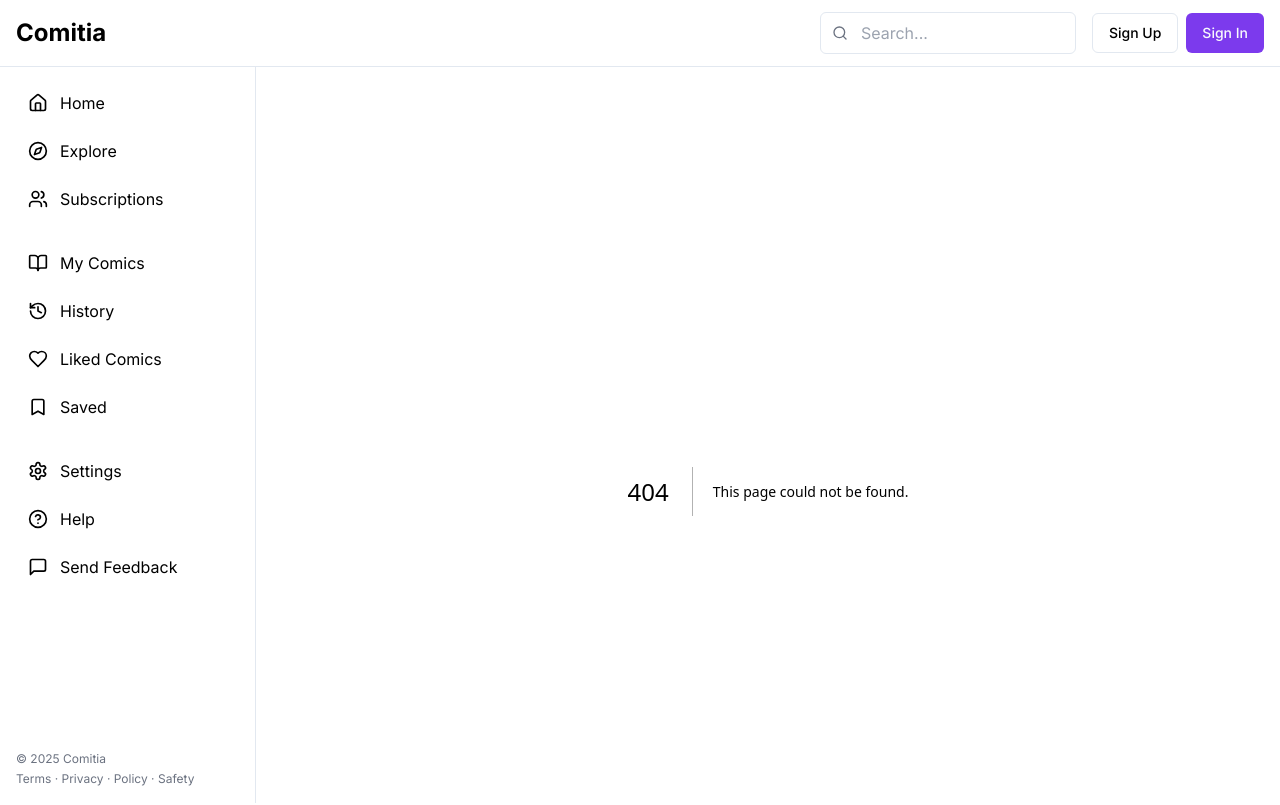
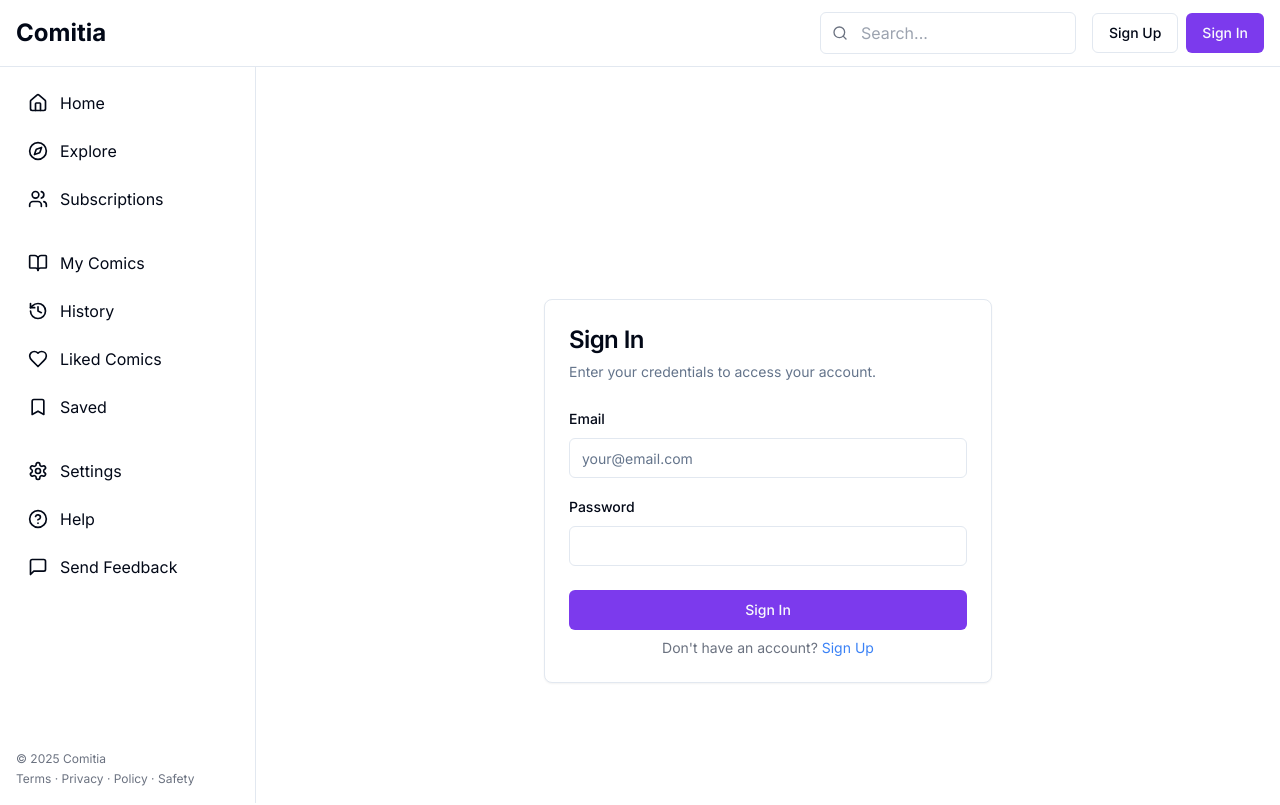
Before and after one commit to Comitia-app/comic_generation, a Next.js app: page /signin in a window 1280 px wide. Before the commit this address had no page. Shown: the top 805 px of the page. Built offline with nearby package versions, Linux system fonts and the light colour scheme.

Commit message:
login page

```diff
--- a/app/page.tsx
+++ b/app/page.tsx
@@ -3,6 +3,7 @@ import Image from "next/image"
 import { Button } from "@/components/ui/button"
 import { Card, CardContent } from "@/components/ui/card"
 import { Heart } from "lucide-react"
+import { cookies } from 'next/headers'
 
 // Mock data for the landing page
 const characters = [
@@ -74,21 +75,44 @@ const comics = [
   },
 ]
 
-export default function Home() {
+export default async function Home() {
+  // Get the access token from cookies
+  const cookieStore = cookies();
+  const accessToken = cookieStore.get('accessToken')?.value;
+
+  // Fetch user data if access token exists
+  let userData = null;
+  if (accessToken) {
+    try {
+      const res = await fetch('https://comitia-api.onrender.com/api/user/me', {
+        headers: {
+          Authorization: `Bearer ${accessToken}`,
+        },
+        // Ensure fresh data on each request
+        cache: 'no-store',
+      });
+
+      if (res.ok) {
+        userData = await res.json();
+      }
+    } catch (error) {
+      console.error('Error fetching user data:', error);
+    }
+  }
+
   return (
     <div className="space-y-16">
       {/* Section 1: Introduction */}
       <section className="introduction relative overflow-hidden rounded-xl bg-gradient-to-r from-purple-700 to-indigo-800 text-white p-8 md:p-12">
         <div className="max-w-3xl relative z-10">
           <h1 className="text-4xl md:text-5xl font-bold mb-4">Someone made a joke on AI</h1>
-
-
+          {userData && (
+            <div className="mt-4 p-3 bg-white/10 rounded-lg">
+              <p className="text-lg">Welcome back, {userData.name || userData.email || 'User'}!</p>
+            </div>
+          )}
         </div>
-
       </section>
-
-
-
     </div>
   )
 }
--- /dev/null
+++ b/app/signin/page.tsx
@@ -0,0 +1,132 @@
+"use client";
+
+import { Button } from "@/components/ui/button";
+import { Card, CardContent, CardDescription, CardFooter, CardHeader, CardTitle } from "@/components/ui/card";
+import { Input } from "@/components/ui/input";
+import { Label } from "@/components/ui/label";
+import Link from "next/link";
+import { useState } from "react";
+import { useRouter } from "next/navigation";
+
+export default function SigninPage() {
+  const router = useRouter();
+  const [formData, setFormData] = useState({
+    email: "",
+    password: "",
+  });
+  const [loading, setLoading] = useState(false);
+  const [error, setError] = useState("");
+
+  const handleInputChange = (e: React.ChangeEvent<HTMLInputElement>) => {
+    const { id, value } = e.target;
+    setFormData({ ...formData, [id]: value });
+  };
+
+  const handleSubmit = async () => {
+    try {
+      // Validate form
+      if (!formData.email) {
+        setError("Email is required");
+        return;
+      }
+      if (!formData.password) {
+        setError("Password is required");
+        return;
+      }
+
+      setLoading(true);
+      setError("");
+
+      const response = await fetch("https://comitia-api.onrender.com/api/auth/login", {
+        method: "POST",
+        headers: {
+          "Content-Type": "application/json",
+        },
+        body: JSON.stringify({
+          email: formData.email,
+          password: formData.password,
+        }),
+      });
+
+      if (!response.ok) {
+        const errorData = await response.json();
+        throw new Error(errorData.message || "Login failed");
+      }
+
+      const data = await response.json();
+
+      // Store token in HttpOnly cookie via API route
+      if (data.accessToken) {
+        const cookieResponse = await fetch("/api/auth/login", {
+          method: "POST",
+          headers: {
+            "Content-Type": "application/json",
+          },
+          body: JSON.stringify({ token: data.accessToken }),
+        });
+
+        if (!cookieResponse.ok) {
+          throw new Error("Failed to set authentication cookie");
+        }
+      }
+
+      // Redirect to home page after successful login
+      router.push("/");
+    } catch (err) {
+      setError(err instanceof Error ? err.message : "An error occurred during login");
+    } finally {
+      setLoading(false);
+    }
+  };
+
+  return (
+    <div className="container flex items-center justify-center min-h-screen py-12">
+      <Card className="w-full max-w-md">
+        <CardHeader>
+          <CardTitle className="text-2xl">Sign In</CardTitle>
+          <CardDescription>Enter your credentials to access your account.</CardDescription>
+        </CardHeader>
+        <CardContent className="space-y-4">
+          {error && (
+            <div className="p-3 bg-red-100 border border-red-400 text-red-700 rounded">
+              {error}
+            </div>
+          )}
+
+          <div className="space-y-2">
+            <Label htmlFor="email">Email</Label>
+            <Input
+              id="email"
+              type="email"
+              placeholder="your@email.com"
+              value={formData.email}
+              onChange={handleInputChange}
+            />
+          </div>
+
+          <div className="space-y-2">
+            <Label htmlFor="password">Password</Label>
+            <Input
+              id="password"
+              type="password"
+              value={formData.password}
+              onChange={handleInputChange}
+            />
+          </div>
+        </CardContent>
+        <CardFooter className="flex flex-col space-y-2">
+          <Button
+            className="w-full"
+            onClick={handleSubmit}
+            disabled={loading}
+          >
+            {loading ? "Signing in..." : "Sign In"}
+          </Button>
+          <div className="text-sm text-center text-gray-500">
+            Don't have an account? <Link href="/signup" className="text-blue-500 hover:underline">Sign Up</Link>
+          </div>
+        </CardFooter>
+      </Card>
+    </div>
+  );
+}
--- a/package.json
+++ b/package.json
@@ -10,6 +10,7 @@
   },
   "dependencies": {
     "@hookform/resolvers": "^3.9.1",
+    "@next/bundle-analyzer": "^15.3.3",
     "@radix-ui/react-accordion": "1.2.2",
     "@radix-ui/react-alert-dialog": "1.1.4",
     "@radix-ui/react-aspect-ratio": "1.1.1",
@@ -41,6 +42,7 @@
     "class-variance-authority": "^0.7.1",
     "clsx": "^2.1.1",
     "cmdk": "1.0.4",
+    "cookie": "^0.6.0",
     "date-fns": "4.1.0",
     "embla-carousel-react": "8.5.1",
     "input-otp": "1.4.1",
@@ -60,6 +62,7 @@
     "zod": "^3.24.1"
   },
   "devDependencies": {
+    "@types/cookie": "^0.6.0",
     "@types/node": "^22",
     "@types/react": "^19",
     "@types/react-dom": "^19",
--- /dev/null
+++ b/pages/api/auth/login.ts
@@ -0,0 +1,33 @@
+import { NextApiRequest, NextApiResponse } from 'next';
+import cookie from 'cookie';
+
+export default async function handler(req: NextApiRequest, res: NextApiResponse) {
+  if (req.method !== 'POST') {
+    return res.status(405).json({ message: 'Method not allowed' });
+  }
+
+  try {
+    const { token } = req.body;
+
+    if (!token) {
+      return res.status(400).json({ message: 'Token is required' });
+    }
+
+    // Set the token as an HttpOnly cookie
+    res.setHeader(
+      'Set-Cookie',
+      cookie.serialize('accessToken', token, {
+        httpOnly: true,
+        secure: process.env.NODE_ENV !== 'development',
+        maxAge: 60 * 60 * 24 * 7, // 1 week
+        path: '/',
+        sameSite: 'strict',
+      })
+    );
+
+    return res.status(200).json({ success: true });
+  } catch (error) {
+    console.error('Login API error:', error);
+    return res.status(500).json({ message: 'Internal server error' });
+  }
+}
--- /dev/null
+++ b/pages/api/auth/logout.ts
@@ -0,0 +1,22 @@
+import { NextApiRequest, NextApiResponse } from 'next';
+import cookie from 'cookie';
+
+export default function handler(req: NextApiRequest, res: NextApiResponse) {
+  if (req.method !== 'POST') {
+    return res.status(405).json({ message: 'Method not allowed' });
+  }
+
+  // Clear the authentication cookie
+  res.setHeader(
+    'Set-Cookie',
+    cookie.serialize('accessToken', '', {
+      httpOnly: true,
+      secure: process.env.NODE_ENV !== 'development',
+      expires: new Date(0), // Set expiration to the past to delete the cookie
+      path: '/',
+      sameSite: 'strict',
+    })
+  );
+
+  return res.status(200).json({ success: true });
+}
--- a/tsconfig.json
+++ b/tsconfig.json
@@ -8,7 +8,7 @@
     "noEmit": true,
     "esModuleInterop": true,
     "module": "esnext",
-    "moduleResolution": "bundler",
+    "moduleResolution": "node",
     "resolveJsonModule": true,
     "isolatedModules": true,
     "jsx": "preserve",
```
Also changed, not shown: 1 other file (tests, documents, lock files or other folders).
